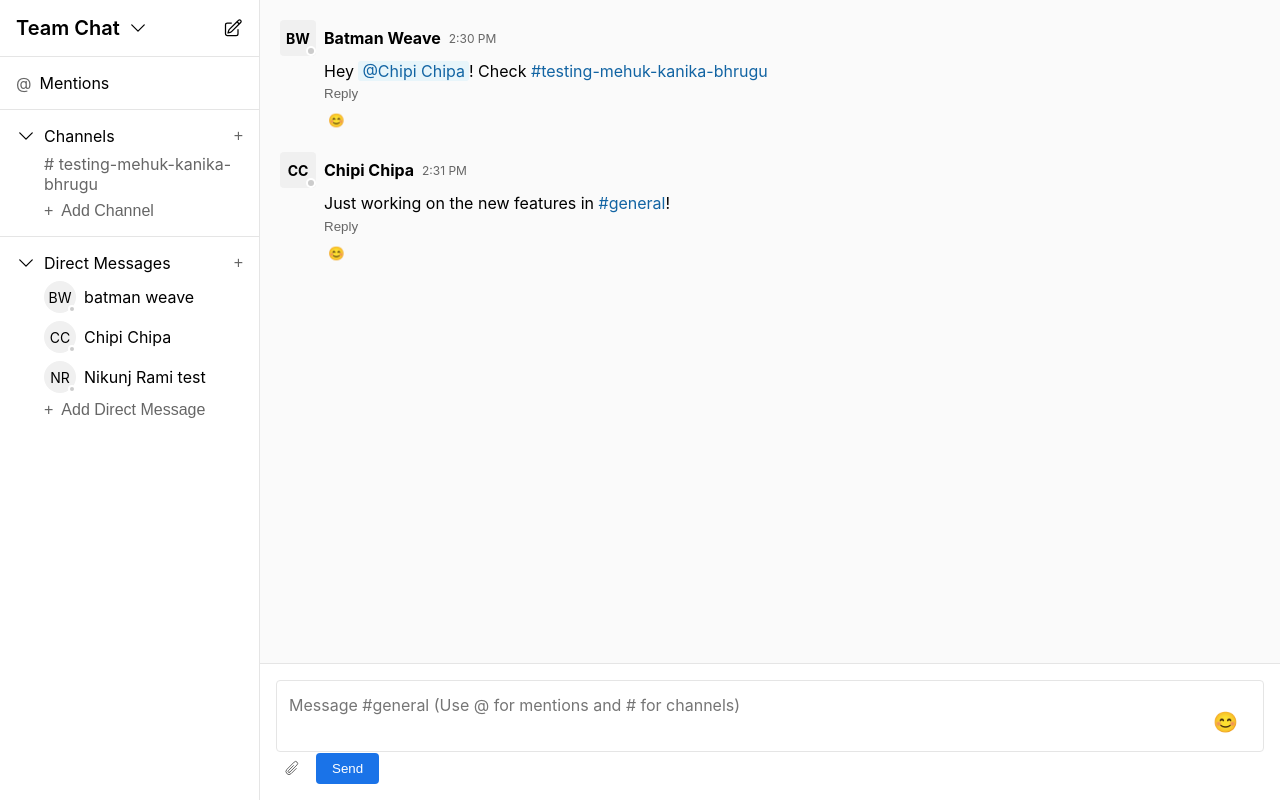
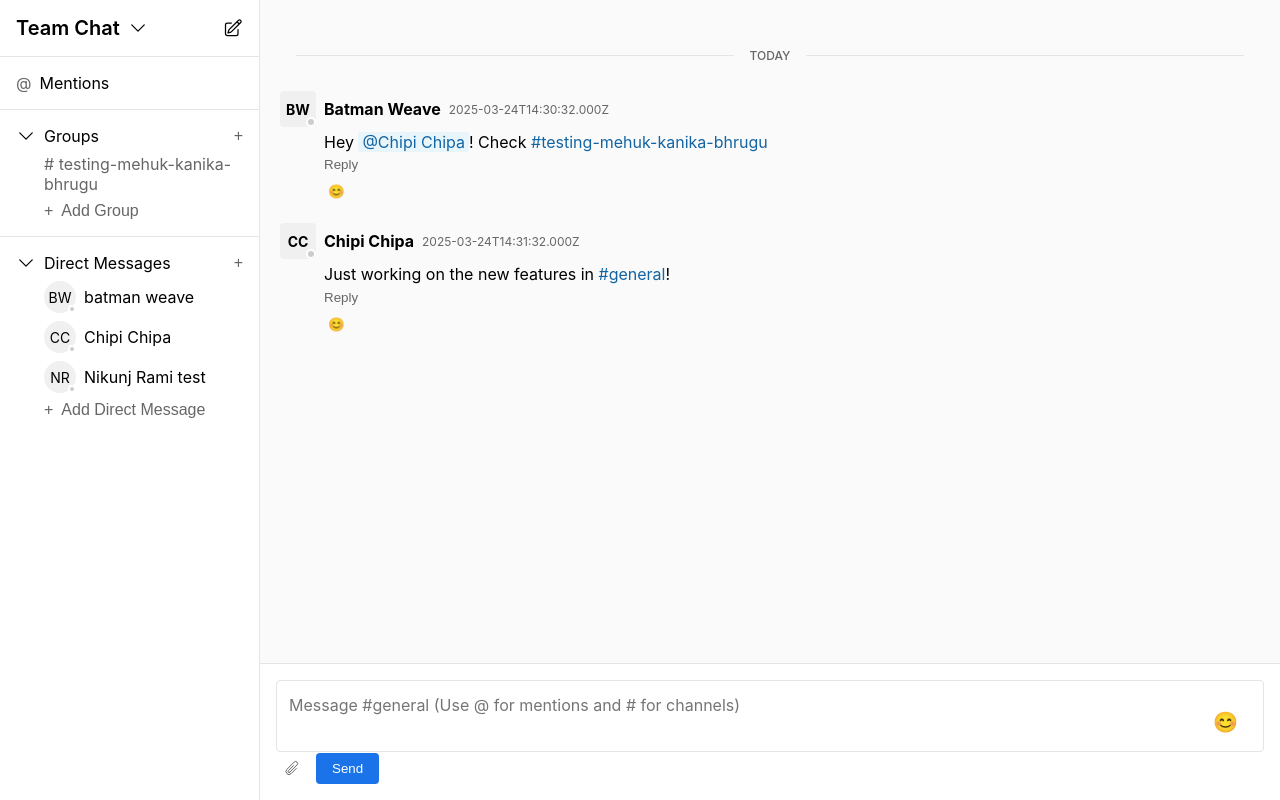
Before and after one commit to divamtech/slack-like-chat-vue3, a Vue app: page / in a window 1280 px wide. Built offline with nearby package versions, Linux system fonts and the light colour scheme.

Commit message:
date separator added

```diff
--- a/src/components/ChatSidebar.vue
+++ b/src/components/ChatSidebar.vue
@@ -51,7 +51,7 @@ const toggleDMs = () => {
       <div class="flex-row space-between">
         <div class="flex-row clickable" @click="toggleChannels">
           <ChevronDownIcon class="icon" :class="{ 'rotate-icon': !isChannelsExpanded }" />
-          <span>Channels</span>
+          <span>Groups</span>
         </div>
         <button class="add-button">+</button>
       </div>
@@ -60,7 +60,7 @@ const toggleDMs = () => {
       </div>
       <button v-show="isChannelsExpanded" class="add-button full">
         <span>+</span>
-        <span>Add Channel</span>
+        <span>Add Group</span>
       </button>
     </div>
 
--- a/src/components/ChatView.vue
+++ b/src/components/ChatView.vue
@@ -47,20 +47,25 @@ interface MessageAttachment {
   preview?: string
 }
 
+interface MessageGroup {
+  date: string
+  messages: Message[]
+}
+
 const messages = ref<Message[]>([
   {
     id: '1',
     user: 'Batman Weave',
     avatar: 'BW',
     content: 'Hey @Chipi Chipa! Check #testing-mehuk-kanika-bhrugu',
-    timestamp: '2:30 PM',
+    timestamp: new Date(new Date().setHours(14, 30)).toISOString(),
   },
   {
     id: '2',
     user: 'Chipi Chipa',
     avatar: 'CC',
     content: 'Just working on the new features in #general!',
-    timestamp: '2:31 PM',
+    timestamp: new Date(new Date().setHours(14, 31)).toISOString(),
   },
 ])
 
@@ -362,12 +367,64 @@ onMounted(() => {
     adjustTextareaHeight({ target: textarea } as Event)
   })
 })
+
+// Helper function to format date
+const formatDate = (date: Date): string => {
+  const today = new Date()
+  const yesterday = new Date(today)
+  yesterday.setDate(yesterday.getDate() - 1)
+
+  if (date.toDateString() === today.toDateString()) {
+    return 'Today'
+  } else if (date.toDateString() === yesterday.toDateString()) {
+    return 'Yesterday'
+  } else {
+    return date.toLocaleDateString('en-US', {
+      weekday: 'long',
+      month: 'long',
+      day: 'numeric',
+      year: date.getFullYear() !== today.getFullYear() ? 'numeric' : undefined,
+    })
+  }
+}
+
+// Compute message groups
+const messageGroups = computed(() => {
+  const groups: MessageGroup[] = []
+  let currentDate = ''
+
+  messages.value.forEach((message) => {
+    // Convert timestamp to Date object
+    const messageDate = new Date(message.timestamp)
+    const dateStr = messageDate.toDateString()
+
+    if (dateStr !== currentDate) {
+      currentDate = dateStr
+      groups.push({
+        date: formatDate(messageDate),
+        messages: [message],
+      })
+    } else {
+      groups[groups.length - 1].messages.push(message)
+    }
+  })
+
+  return groups
+})
 </script>
 
 <template>
   <div class="chat-view">
+    <div class="messages-container">
       <div class="messages">
-      <div v-for="message in messages" :key="message.id" class="message">
+        <div v-for="group in messageGroups" :key="group.date">
+          <div class="date-separator">
+            <div class="date-line"></div>
+            <div class="date-text">{{ group.date }}</div>
+            <div class="date-line"></div>
+          </div>
+
+          <div v-for="message in group.messages" :key="message.id" class="message">
             <div class="message-header">
               <div class="avatar-container">
                 <div class="avatar">{{ message.avatar }}</div>
@@ -378,7 +435,12 @@ onMounted(() => {
             </div>
             <div class="message-content" v-html="formatMessage(message.content)"></div>
             <div v-if="message.attachments?.length" class="message-attachments">
-          <div v-for="attachment in message.attachments" :key="attachment.name" class="message-attachment" @click="selectedAttachment = attachment">
+              <div
+                v-for="attachment in message.attachments"
+                :key="attachment.name"
+                class="message-attachment"
+                @click="selectedAttachment = attachment"
+              >
                 <div class="attachment-content">
                   <div v-if="attachment.type === 'image'" class="attachment-thumbnail">
                     <img :src="attachment.preview" :alt="attachment.name" />
@@ -442,6 +504,8 @@ onMounted(() => {
             </div>
 
             <emoji-picker v-if="showEmojiPickerForMessage === message.id" class="reaction-picker" @emoji-click="addReactionFromPicker"></emoji-picker>
+          </div>
+        </div>
       </div>
     </div>
     <div class="editor">
@@ -517,7 +581,7 @@ onMounted(() => {
   background: #fafafa;
 }
 
-.messages {
+.messages-container {
   flex: 1;
   overflow-y: auto;
   padding: 20px;
@@ -1136,4 +1200,26 @@ button:hover {
   height: 16px;
   color: #666;
 }
+
+.date-separator {
+  display: flex;
+  align-items: center;
+  margin: 28px 0;
+  padding: 0 16px;
+}
+
+.date-line {
+  flex: 1;
+  height: 1px;
+  background: #e5e5e5;
+}
+
+.date-text {
+  padding: 0 16px;
+  color: #666;
+  font-size: 12px;
+  font-weight: 500;
+  text-transform: uppercase;
+  white-space: nowrap;
+}
 </style>
```
Lines whose indentation alone changed are shown as unchanged.
